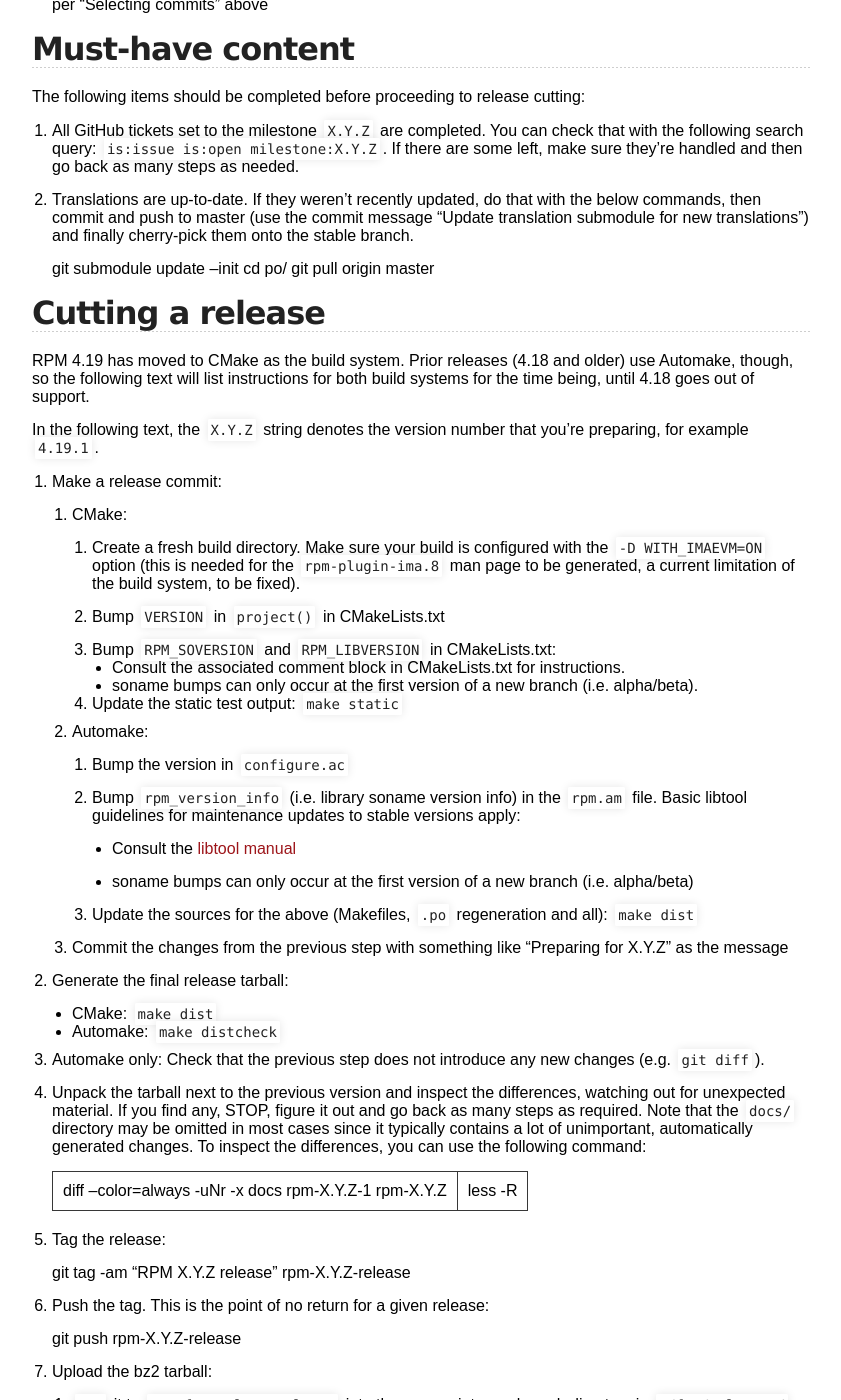
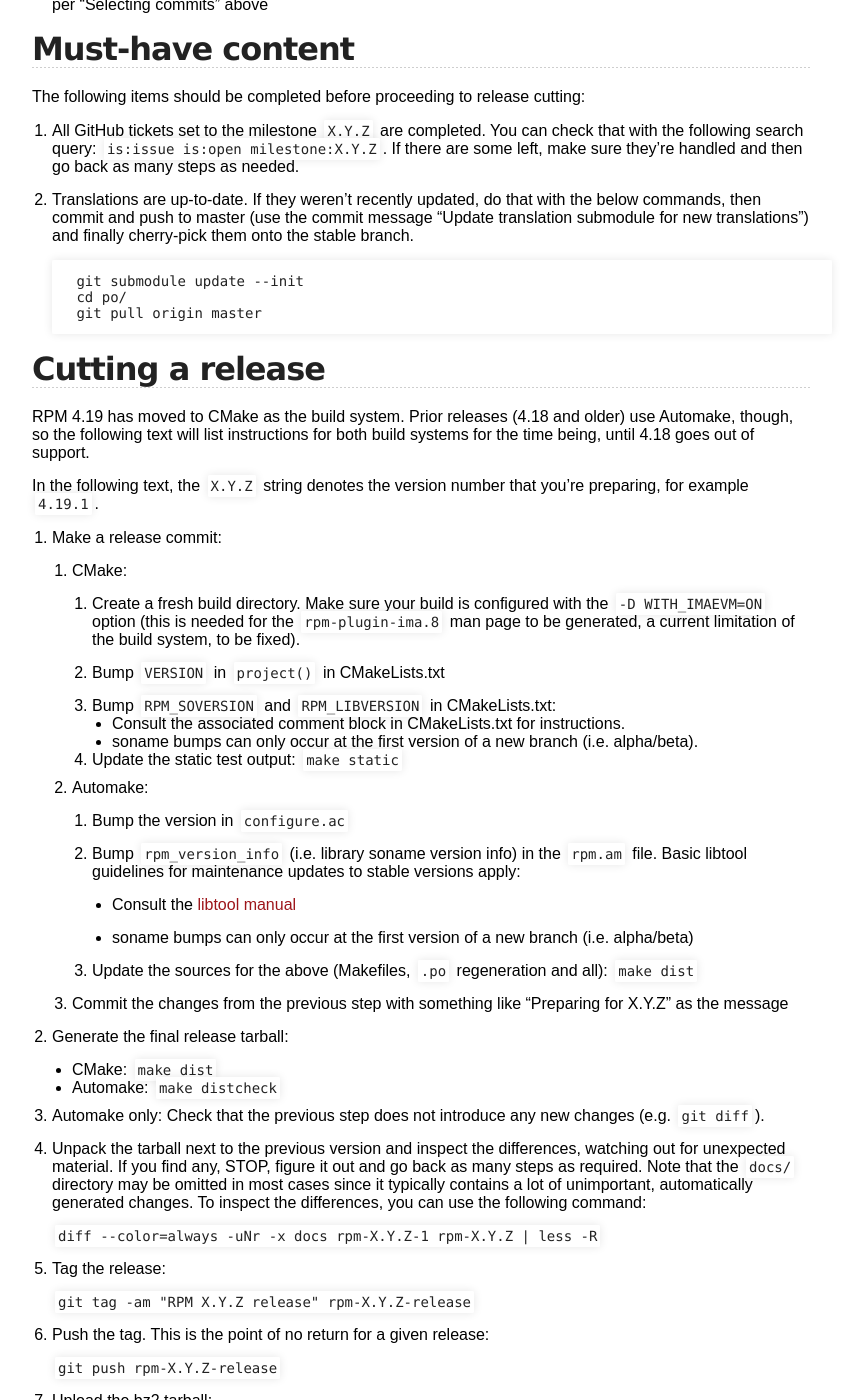
Before and after one commit to rpm-software-management/rpm-web, a Jekyll site: the page built from devel_doc/release_maintaince.md, in a window 1280 px wide and 1400 px high, scrolled down 4096 px. Shown: the whole window, without its empty margins (218-1059 px from the left). Built offline with Jekyll 4.4.1, drawn with Linux system fonts in a browser that asks for light colours.

Commit message:
Fix code block fencing
Oops, these need to be explicitly marked, unlike in e.g. GitHub's
flavored Markdown...

````diff
--- a/devel_doc/release_maintaince.md
+++ b/devel_doc/release_maintaince.md
@@ -276,9 +276,11 @@ The following items should be completed before proceeding to release cutting:
    "Update translation submodule for new translations") and finally cherry-pick
    them onto the stable branch.
 
+    ```
     git submodule update --init
     cd po/
     git pull origin master
+    ```
 
 ## Cutting a release
 
@@ -343,15 +345,15 @@ you're preparing, for example `4.19.1`.
    automatically generated changes.  To inspect the differences, you can use
    the following command:
 
-    diff --color=always -uNr -x docs rpm-X.Y.Z-1 rpm-X.Y.Z | less -R
+    `diff --color=always -uNr -x docs rpm-X.Y.Z-1 rpm-X.Y.Z | less -R`
 
 1. Tag the release:
 
-    git tag -am "RPM X.Y.Z release" rpm-X.Y.Z-release
+    `git tag -am "RPM X.Y.Z release" rpm-X.Y.Z-release`
 
 1. Push the tag.  This is the point of no return for a given release:
 
-    git push rpm-X.Y.Z-release
+    `git push rpm-X.Y.Z-release`
 
 1. Upload the bz2 tarball:
 
````
